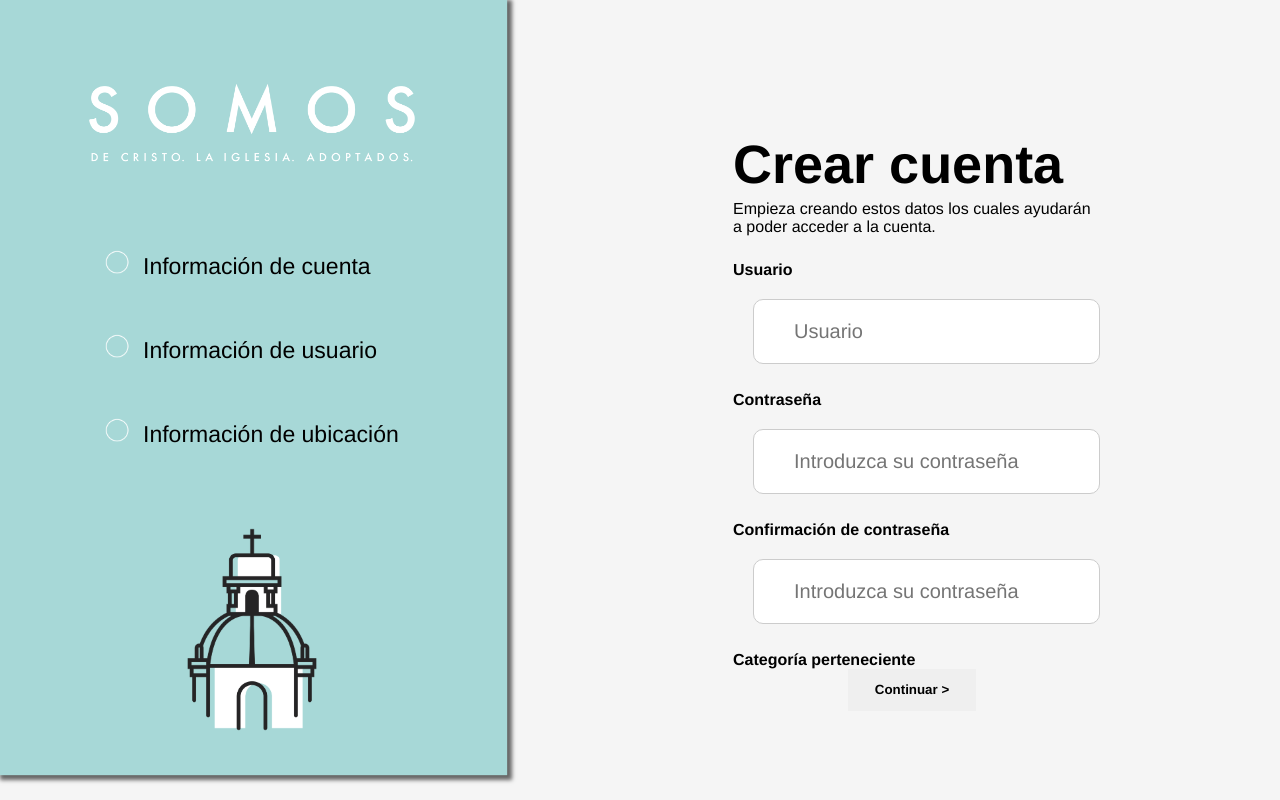
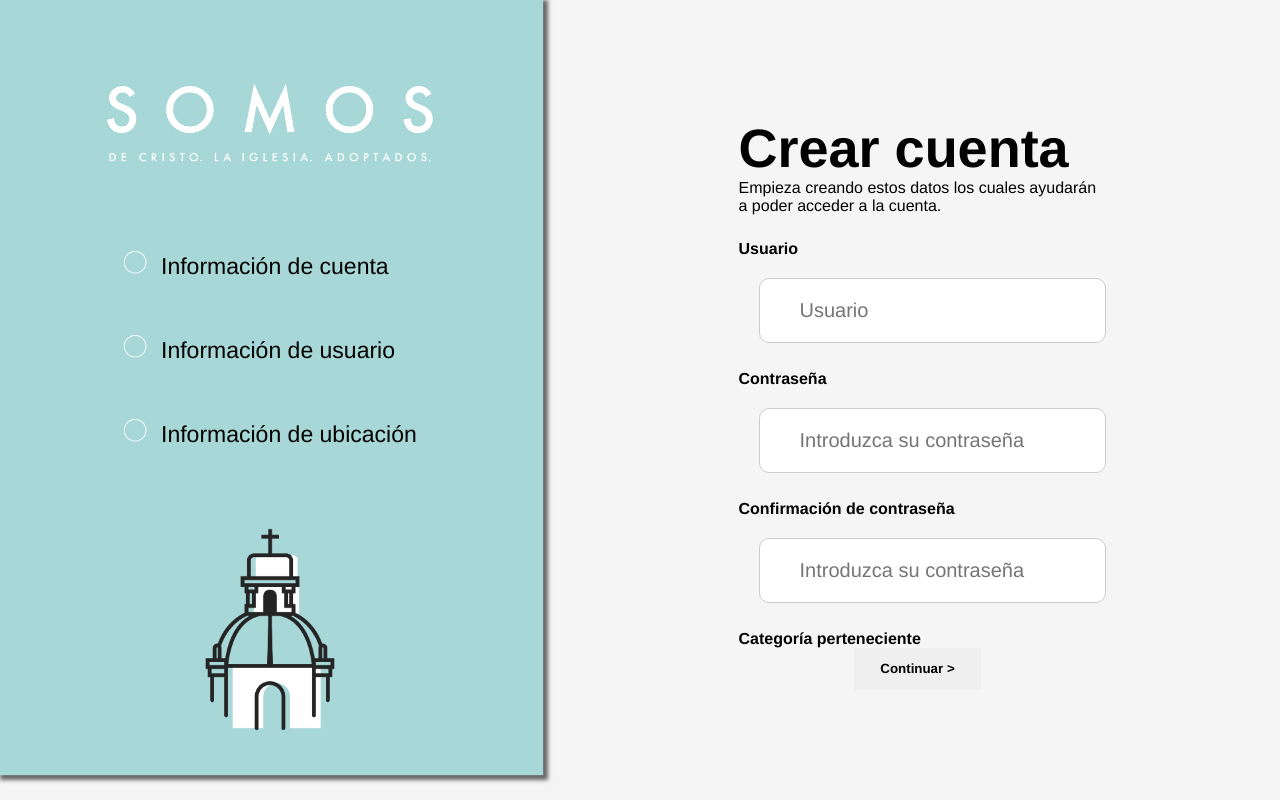
Before and after one commit to Bato007/somos, a React (Create React App) app in the folder front/: page /createaccount in a window 1280 px wide. Built offline with nearby package versions, Linux system fonts and the light colour scheme; the HTML template or start-up script is replaced by a standard one.

Commit message:
primera pantalla de create terminada

```diff
--- a/front/src/Components/CreateAccount/Create.css
+++ b/front/src/Components/CreateAccount/Create.css
@@ -29,34 +29,34 @@ body {
     background-color: #A7D8D7;
     min-width:500px;
     width: auto;
-    float: left;
     padding-top: 65px;
     padding-bottom: 35px;
-    align-content: flex-start;
+    align-content: center;
     align-items: center;
-    justify-content: flex-start;
+    justify-content: center;
     flex-direction: column;
     display: inline-flex;
     flex-wrap: nowrap;
     margin-left: 0px;
     margin-right: 20px;
-    padding-right: 2px;
-    padding-left: 2px;
+    padding-right: 0px;
+    padding-left: 20px;
     box-shadow: 1px 1px 1px 2px #A7D8D7, 4px 4px 4px 4px rgb(102, 102, 102);
 }
 
 .right{
-    margin-top: 7px;
     background-color: whitesmoke;
     margin-left: auto;
     margin-right: auto;
     max-width: 358px;
     min-width: 200px;
     padding-left: 20px;
-    padding-top: 65px;
+    padding-right: 20px;
     display: inline-block;
     width: auto;
     margin-bottom: 0px;
+    padding-top: 20px;
+    margin-top: 10px;
 }
 
 .titulo{
@@ -65,7 +65,7 @@ body {
     font-size:54px;
     font-weight:bold;
     width: auto;
-    padding-bottom: 5px;
+    padding-top: 5px;
 }
 
 .right h3 {
@@ -83,4 +83,9 @@ body {
         flex-direction: row;
         justify-content: space-between;
     }
+    .left{
+        padding-left: 20px;
+        padding-right: 20px;
+        margin-right: 15px;
+    }
 }
--- a/front/src/Components/CreateAccount/Info.jsx
+++ b/front/src/Components/CreateAccount/Info.jsx
@@ -23,7 +23,7 @@ const Create = () => {
         <div id= "info">
             <div className="prueba">
             <div className="left">
-                <img src={logo} alt="somos logo" width="350px" min-width="30px"/>
+                <img src={logo} alt="somos logo" width="350px" min-width="30px" />
                 <div className="containerC">
                     <img src={pre} alt="pre" width="25px"/>
                     &nbsp; Información de cuenta
```
